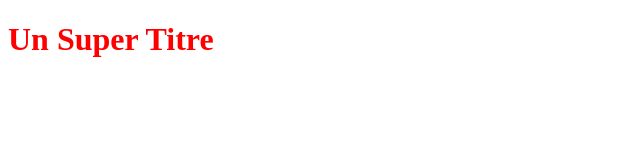
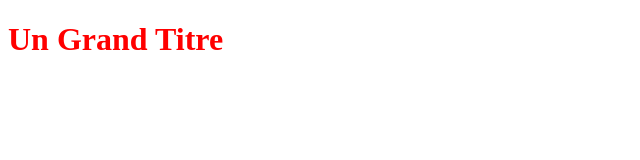
Before and after one commit to Serhat6863/OpenclassroomsProject, a plain HTML site: page index.html in a window 1280 px wide. Shown: the whole page, without its empty margins (0-640 px from the left). Drawn offline with Linux system fonts and the light colour scheme.

Commit message:
modification du titre h1

```diff
--- a/index.html
+++ b/index.html
@@ -6,6 +6,6 @@
     </head>
 
     <body>
-        <h1>Un Super Titre</h1>
+        <h1>Un Grand Titre</h1>
     </body>
 </html>
```
